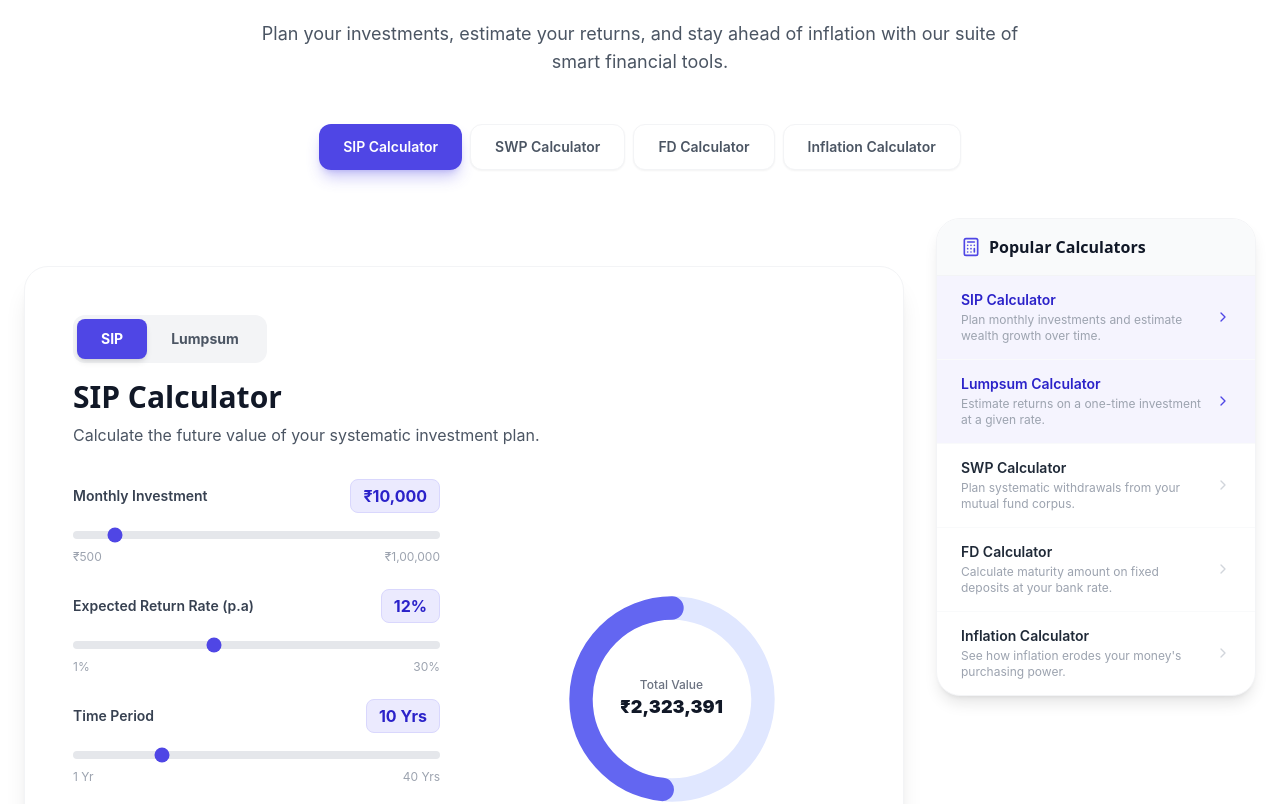
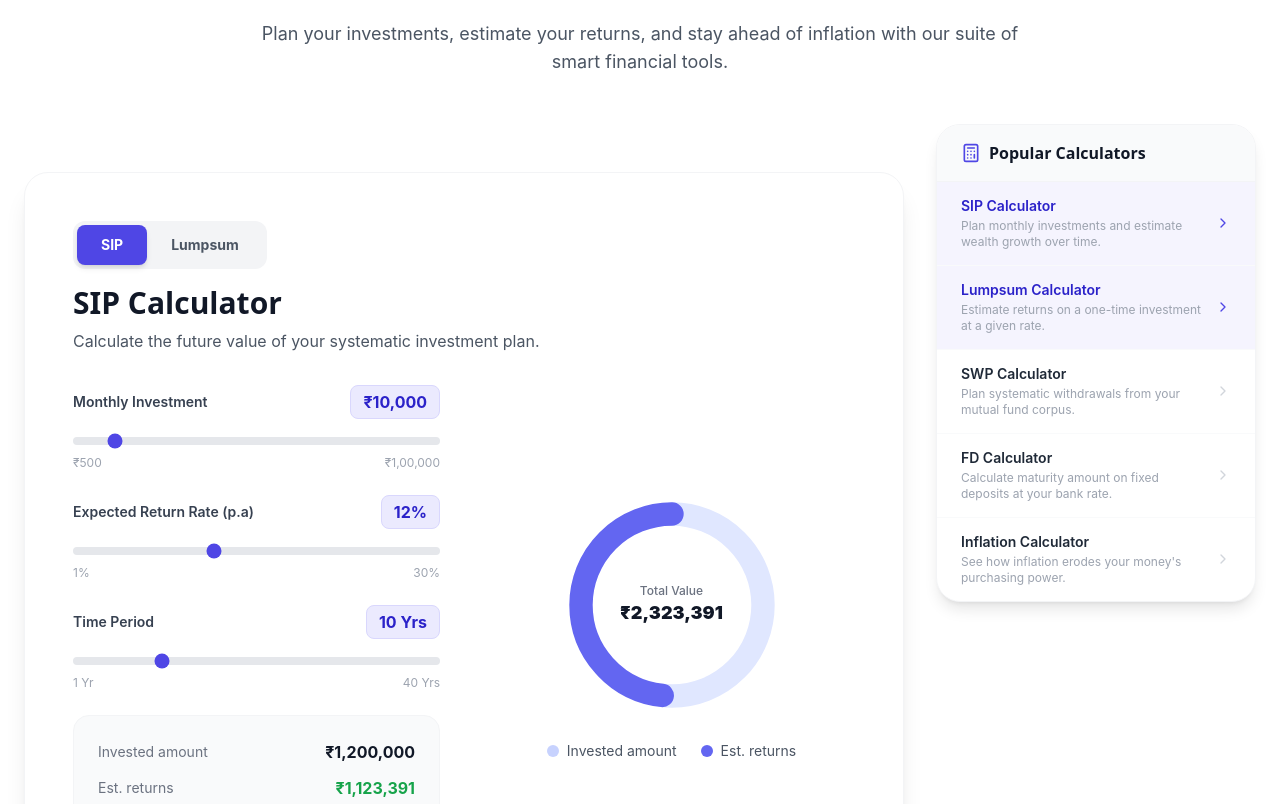
Before and after one commit to rithwikthirumalaraju14/vemuri-financial-services, a React (Vite) app: page / in a window 1280 px wide. Shown: the part 5674-6478 px from the top of the page. Built offline with nearby package versions, Linux system fonts and the light colour scheme.

Commit message:
fix: update footer links to enable smooth scrolling and enhance navigation experience

```diff
--- a/src/components/Calculators.jsx
+++ b/src/components/Calculators.jsx
@@ -58,22 +58,6 @@ export default function Calculators() {
           </p>
         </div>
 
-        {/* Navigation Tabs */}
-        <div className="flex flex-wrap justify-center gap-2 mb-12">
-          {tabs.map((tab) => (
-            <button
-              key={tab.id}
-              onClick={() => setActiveTab(tab.id)}
-              className={`px-6 py-3 rounded-xl font-semibold text-sm transition-all duration-300 ${
-                activeTab === tab.id
-                  ? 'bg-primary-500 text-white shadow-lg shadow-primary-500/30'
-                  : 'bg-white text-gray-600 hover:bg-gray-100 hover:text-gray-900 shadow-sm border border-gray-100'
-              }`}
-            >
-              {tab.name}
-            </button>
-          ))}
-        </div>
 
         {/* Main Content: Calculator + Sidebar */}
         <div className="flex flex-col lg:flex-row gap-8">
--- a/src/components/Footer.jsx
+++ b/src/components/Footer.jsx
@@ -35,11 +35,12 @@ export default function Footer({ onViewChange }) {
           <div>
             <h4 className="text-white font-bold mb-6">Quick Links</h4>
             <ul className="space-y-3">
-              <li><a href="#home" className="hover:text-primary-400 transition-colors">Home</a></li>
-              <li><a href="#pillars" className="hover:text-primary-400 transition-colors">Pillars</a></li>
-              <li><a href="#solutions" className="hover:text-primary-400 transition-colors">Solutions</a></li>
-              <li><a href="#services" className="hover:text-primary-400 transition-colors">Services</a></li>
-              <li><a href="#sip" className="hover:text-primary-400 transition-colors">Calculators</a></li>
+              <li><a href="#home" onClick={(e) => { e.preventDefault(); onViewChange && onViewChange('home'); window.scrollTo({ top: 0, behavior: 'smooth' }); }} className="hover:text-primary-400 transition-colors cursor-pointer">Home</a></li>
+              <li><a href="#pillars" onClick={(e) => { e.preventDefault(); onViewChange && onViewChange('home'); setTimeout(() => { const el = document.querySelector('#pillars'); if (el) window.scrollTo({ top: el.offsetTop - 100, behavior: 'smooth' }); }, 150); }} className="hover:text-primary-400 transition-colors cursor-pointer">Pillars</a></li>
+              <li><a href="#solutions" onClick={(e) => { e.preventDefault(); onViewChange && onViewChange('home'); setTimeout(() => { const el = document.querySelector('#solutions'); if (el) window.scrollTo({ top: el.offsetTop - 100, behavior: 'smooth' }); }, 150); }} className="hover:text-primary-400 transition-colors cursor-pointer">Solutions</a></li>
+              <li><a href="#services" onClick={(e) => { e.preventDefault(); onViewChange && onViewChange('home'); setTimeout(() => { const el = document.querySelector('#services'); if (el) window.scrollTo({ top: el.offsetTop - 100, behavior: 'smooth' }); }, 150); }} className="hover:text-primary-400 transition-colors cursor-pointer">Services</a></li>
+              <li><a href="#sip" onClick={(e) => { e.preventDefault(); onViewChange && onViewChange('home'); setTimeout(() => { const el = document.querySelector('#sip'); if (el) window.scrollTo({ top: el.offsetTop - 100, behavior: 'smooth' }); }, 150); }} className="hover:text-primary-400 transition-colors cursor-pointer">Calculators</a></li>
+              <li><a href="#faq" onClick={(e) => { e.preventDefault(); onViewChange && onViewChange('home'); setTimeout(() => { const el = document.querySelector('#faq'); if (el) window.scrollTo({ top: el.offsetTop - 100, behavior: 'smooth' }); }, 150); }} className="hover:text-primary-400 transition-colors cursor-pointer">Frequently Asked Questions</a></li>
             </ul>
           </div>
 
@@ -64,8 +65,8 @@ export default function Footer({ onViewChange }) {
               </li>
               <li><a href="https://vfsoffice.vemurigroup.in/" target="_blank" rel="noopener noreferrer" className="hover:text-primary-400 transition-colors">Office Portal</a></li>
               <li><a href="https://vfs.vemurigroup.in/" target="_blank" rel="noopener noreferrer" className="hover:text-primary-400 transition-colors">Client Login</a></li>
-              <li><a href="#kyc" className="hover:text-primary-400 transition-colors">KYC Services</a></li>
-              <li><a href="#compliance" className="hover:text-primary-400 transition-colors">Regulatory Disclosures</a></li>
+              <li><a href="#kyc" onClick={(e) => { e.preventDefault(); onViewChange && onViewChange('home'); setTimeout(() => { const el = document.querySelector('#kyc'); if (el) window.scrollTo({ top: el.offsetTop - 100, behavior: 'smooth' }); }, 150); }} className="hover:text-primary-400 transition-colors cursor-pointer">KYC Services</a></li>
+              <li><a href="#compliance" onClick={(e) => { e.preventDefault(); onViewChange && onViewChange('home'); setTimeout(() => { const el = document.querySelector('#compliance'); if (el) window.scrollTo({ top: el.offsetTop - 100, behavior: 'smooth' }); }, 150); }} className="hover:text-primary-400 transition-colors cursor-pointer">Regulatory Disclosures</a></li>
             </ul>
           </div>
 
--- a/src/components/VfsOfficeBenefits.jsx
+++ b/src/components/VfsOfficeBenefits.jsx
@@ -67,7 +67,7 @@ export default function VfsOfficeBenefits({ onNavigateHome }) {
             animate={{ opacity: 1, y: 0 }}
             className="inline-flex items-center gap-2 px-4 py-1.5 rounded-full border border-yellow-500/30 text-yellow-500 text-sm font-bold tracking-widest uppercase mb-8"
           >
-            Vemuri Financial Services · Distributor Backoffice
+            VFS Office · Distributor Backoffice
           </motion.div>
           <motion.h1
             initial={{ opacity: 0, y: 20 }}
```
